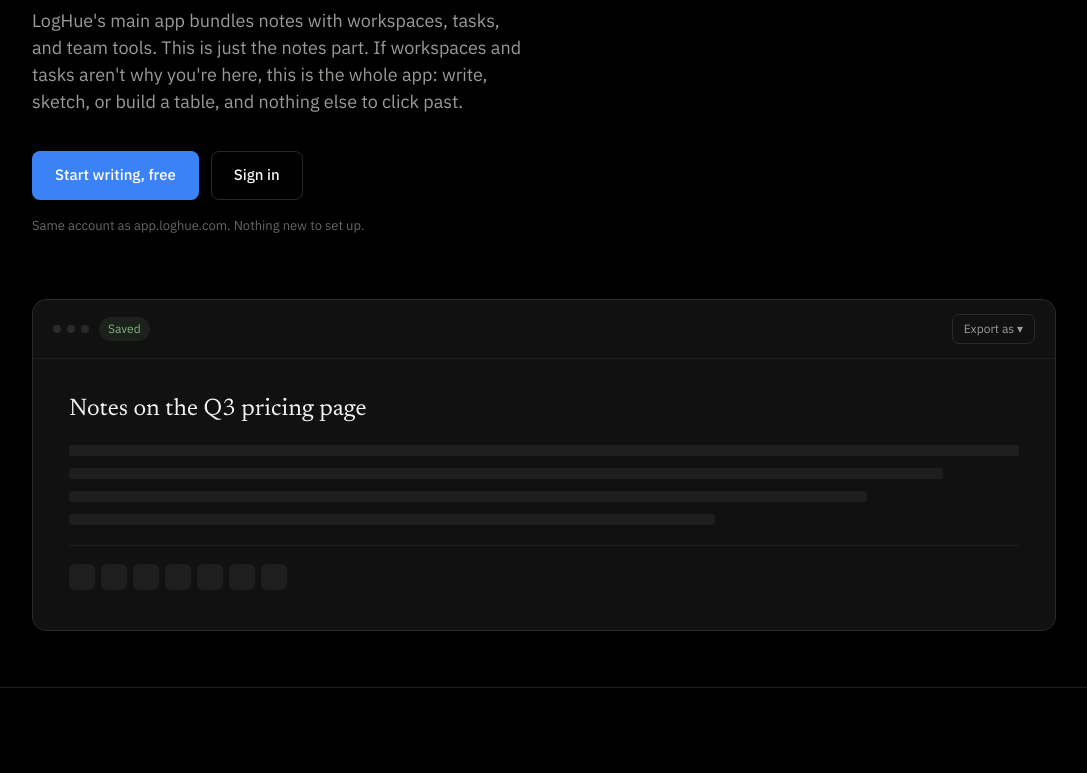
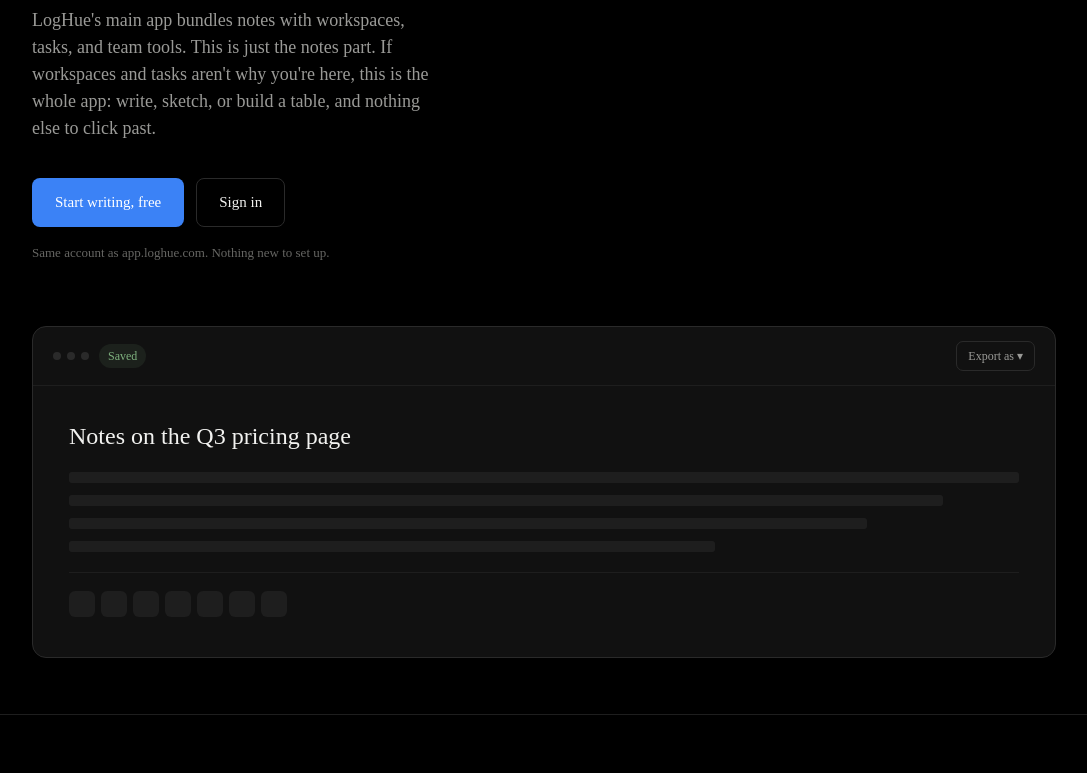
Before and after one commit to Scybud/loghue-notes, a plain HTML site: page index.html in a window 1280 px wide. Shown: the part 401-1174 px from the top of the page, without its empty margins (96-1183 px from the left). Drawn offline with Linux system fonts and the light colour scheme.

Commit message:
fix: update title and remove unused font links in index.html

```diff
--- a/index.html
+++ b/index.html
@@ -3,10 +3,9 @@
 <head>
 <meta charset="UTF-8">
 <meta name="viewport" content="width=device-width, initial-scale=1, viewport-fit=cover">
-<title>LogHue Notes — write, sketch, and organize without the extra app</title>
-<link rel="preconnect" href="https://fonts.googleapis.com">
-<link rel="preconnect" href="https://fonts.gstatic.com" crossorigin>
-<link href="https://fonts.googleapis.com/css2?family=Newsreader:ital,opsz,wght@0,6..72,400;0,6..72,500;0,6..72,600;1,6..72,400&family=IBM+Plex+Sans:wght@400;500;600&display=swap" rel="stylesheet">
+<title>LogHue Notes | write, sketch, and organize without the extra app</title>
+<link rel="stylesheet" href="/css/base.css">
+
 <style>
   :root {
     --bg: #000000;
@@ -19,8 +18,7 @@
     --text-faint: #666663;
     --blue: #3b82f6;
     --blue-dim: #1c2f52;
-    --serif: 'Newsreader', Georgia, 'Times New Roman', serif;
-    --sans: 'IBM Plex Sans', -apple-system, Arial, sans-serif;
+
     padding-top: env(safe-area-inset-top, 0px);
     padding-bottom: env(safe-area-inset-bottom, 0px);
     box-sizing: border-box;
```
